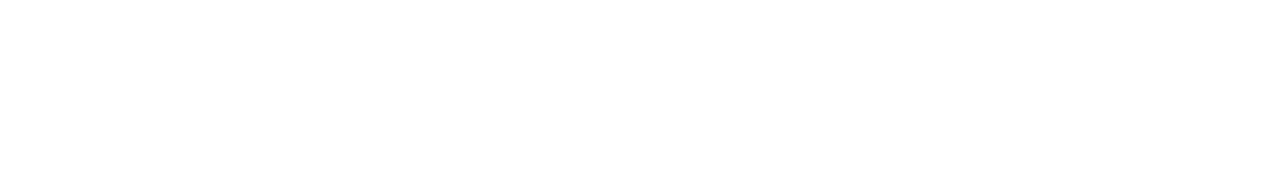
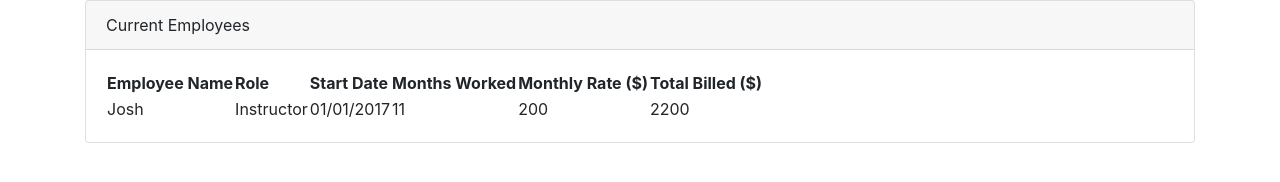
Before and after one commit to dmfriendjr/timesheet-firebase, a plain HTML site: page index.html in a window 1280 px wide. Drawn offline with nearby package versions, Linux system fonts and the light colour scheme.

Commit message:
Added employees table and stylesheet

```diff
--- a/index.html
+++ b/index.html
@@ -4,9 +4,35 @@
 	<meta charset="UTF-8">
 	<title></title>
 	<link rel="stylesheet" href="https://maxcdn.bootstrapcdn.com/bootstrap/4.0.0-beta.2/css/bootstrap.min.css" integrity="sha384-PsH8R72JQ3SOdhVi3uxftmaW6Vc51MKb0q5P2rRUpPvrszuE4W1povHYgTpBfshb" crossorigin="anonymous">
-
+	<link rel="stylesheet" href="./assets/styles/style.css">
 </head>
 <body>
+	<div class="container">
+		<div class="card">
+			<div class="card-header">Current Employees</div>
+			<div class="card-body">
+				<table>
+					<tr>
+						<th>Employee Name</th>
+						<th>Role</th>
+						<th>Start Date</th>
+						<th>Months Worked</th>
+						<th>Monthly Rate ($)</th>
+						<th>Total Billed ($)</th>
+					</tr>
+					<tr>
+						<td>Josh</td>
+						<td>Instructor</td>
+						<td>01/01/2017</td>
+						<td>11</td>
+						<td>200</td>
+						<td>2200</td>
+					</tr>
+				</table>
+			</div>
+		</div>
+	</div>
+
 
 </body>
 </html>
```
Also changed, not shown: assets/styles/style.css (added).
